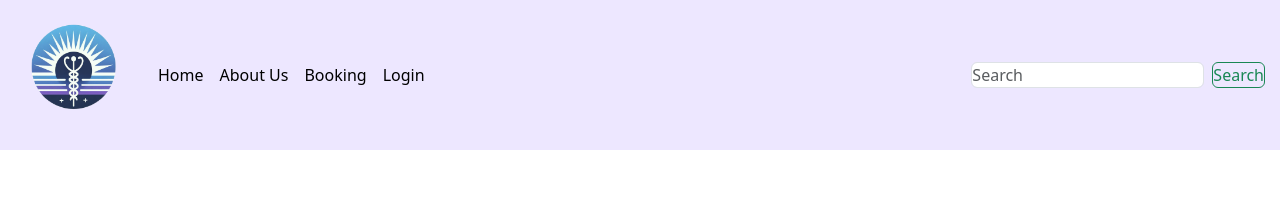
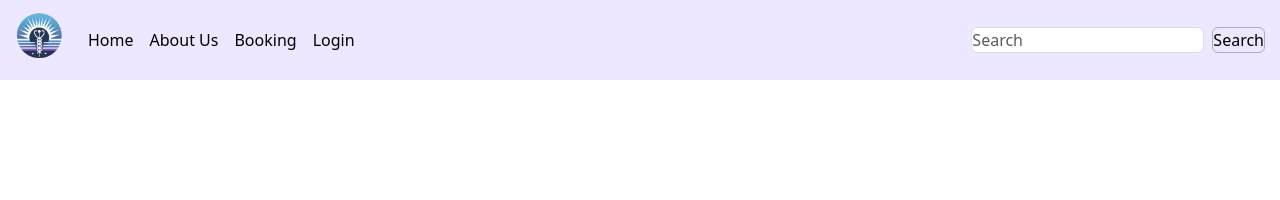
Before and after one commit to mariahiguera2210/angular-reservation-system, an Angular app: page /login in a window 1280 px wide. Shown: the top 200 px of the page. Built offline with nearby package versions, Linux system fonts and the light colour scheme.

Commit message:
se arregla header

```diff
--- a/src/app/component/header/header.component.css
+++ b/src/app/component/header/header.component.css
@@ -6,8 +6,16 @@
 
   button{
     margin-right: 15px ;
+    border-color: #b0b0b0;
+    color: black;
   }
 
   .container-fluid{
     background-color:#ede7ff ;
+    height: 80px;
   }
+
+  .navbar-brand{
+    height: 100%;
+    width: auto;
+  }
--- a/src/app/component/header/header.component.html
+++ b/src/app/component/header/header.component.html
@@ -3,7 +3,7 @@
       <button class="navbar-toggler"  data-bs-toggle="collapse" data-bs-target="#navbarTogglerDemo03" aria-controls="navbarTogglerDemo03" aria-expanded="false" aria-label="Toggle navigation">
         <span class="navbar-toggler-icon"></span>
       </button>
-      <img src="assets/images/logo-fondo.png" class="navbar-brand" alt="logo" width="150px" height="150px">
+      <img src="assets/images/logo-fondo.png" class="navbar-brand" alt="logo">
 
       <div class="collapse navbar-collapse" id="navbarTogglerDemo03">
         <ul class="navbar-nav me-auto mb-2 mb-lg-0">
--- a/src/app/component/home/home.component.html
+++ b/src/app/component/home/home.component.html
@@ -5,17 +5,17 @@
       <p>Your one-stop shop for specialist healthcare services.</p>
       <ul class="services">
         <li>
-          <img src="assets/images/doctor.png" alt="General Practitioner" />
+          <img src="assets/images/doctor.png" alt="Family doctor icon" />
           Family Doctor
         </li>
         <li>
-          <img src="assets/images/dentist.png" alt="Dentist" />Dentist
+          <img src="assets/images/dentist.png" alt="Dentist icon" />Dentist
         </li>
         <li>
-          <img src="assets/images/dermatologist.png" alt="Dermatologist" /> Dermatologist
+          <img src="assets/images/dermatologist.png" alt="Dermatologist icon" /> Dermatologist
         </li>
         <li>
-          <img src="assets/images/nutritionist.png" alt="Nutritionist" />
+          <img src="assets/images/nutritionist.png" alt="Nutritionist icon" />
           Nutritionist
         </li>
       </ul>
```
